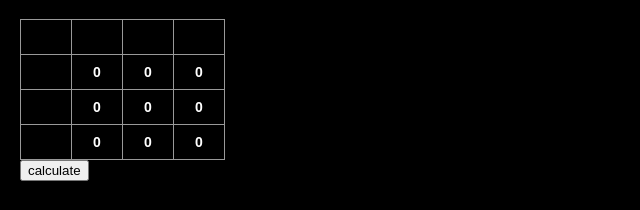
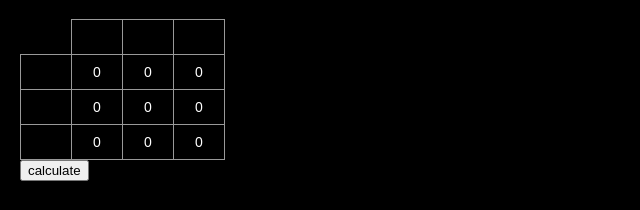
Before and after one commit to dbstone/zero-sum-analyzer, a React (Create React App) app: page / in a window 1280 px wide. Shown: the top 210 px of the page, without its empty margins (0-640 px from the left). Built offline with nearby package versions, Linux system fonts and the light colour scheme.

Commit message:
label styling

```diff
--- a/src/App.js
+++ b/src/App.js
@@ -8,7 +8,7 @@ function round(val, decimalPlaces) {
 
 function Cell(props) {
   return (
-    <input className="square" type={props.type} value={props.value} onChange={props.onChange}/>
+    <input className={props.className} type={props.type} value={props.value} onChange={props.onChange}/>
   )
 }
 
@@ -18,6 +18,7 @@ class Board extends React.Component {
       <Cell
         value={this.props.dataCells[i][j]}
         onChange={(event) => this.props.onChange(i, j, event)}
+        className="dataCell"
         type='number'
       />
     )
@@ -27,6 +28,7 @@ class Board extends React.Component {
     return (
       <Cell
         value={label}
+        className="dataCell"
         type='text'
       />
     )
@@ -49,7 +51,7 @@ class Board extends React.Component {
     let rows = []
 
     let colLabels = []
-    colLabels.push(this.renderLabelCell())
+    colLabels.push(<div className='hiddenCell'/>)
     for (let j = 0; j < this.props.dataCells[0].length; j++) {
       colLabels.push(this.renderLabelCell(this.props.colLabels[j]))
     }
--- a/src/index.css
+++ b/src/index.css
@@ -5,13 +5,12 @@ body {
   color: #fff;
 }
 
-.square {
-  background: #000;
+.dataCell {
+  background: inherit;
   border: 1px solid #999;
   float: left;
-  font-size: 14px;
-  font-weight: bold;
-  color: #fff;
+  color: inherit;
+  font: inherit;
   line-height: 34px;
   height: 34px;
   margin-right: -1px;
@@ -21,14 +20,19 @@ body {
   width: 50px;
 }
 
+/* for empty space at top left of matrix */
+.hiddenCell {
+  border: 1px solid black;
+  float: left;
+  margin-right: -1px;
+  margin-top: -1px;
+  width: 50px;
+}
+
 .board-row:after {
   clear: both;
   content: "";
   display: table;
-}
-
-ol, ul {
-  padding-left: 30px;
 }
 
 /* hide arrow button control for input elements */
```
